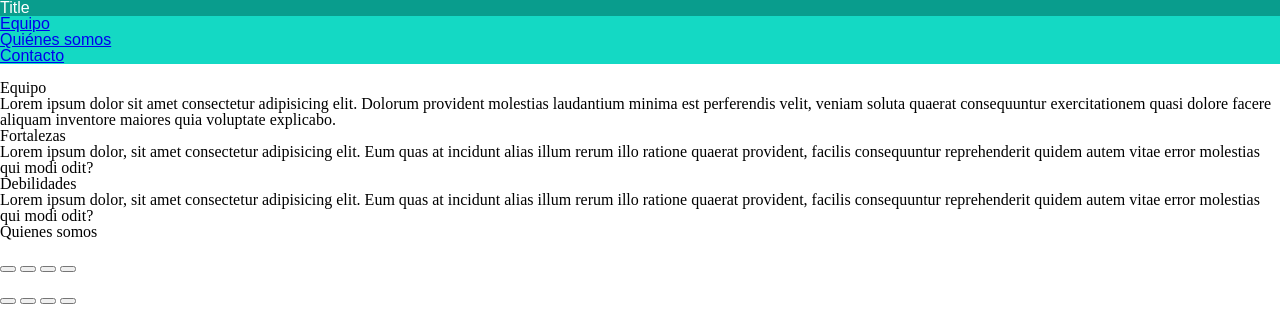
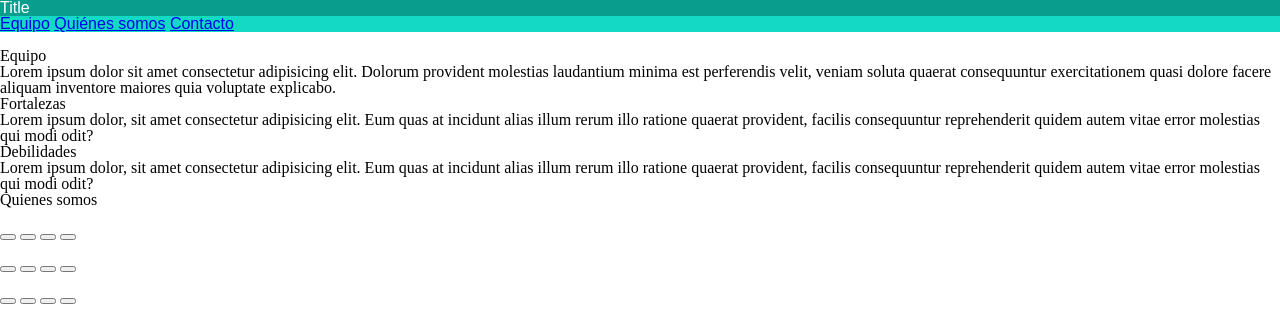
Before and after one commit to Adalab/proyect-promo-r-module-1-team-8, a plain HTML site: page index.html in a window 1280 px wide. Shown: the top 327 px of the page. Drawn offline with Linux system fonts and the light colour scheme.

Commit message:
lista del header

```diff
--- a/index.html
+++ b/index.html
@@ -15,9 +15,9 @@
     <h1 class="title">Title</h1>
          <nav class="nav">
             <ul>
-                <li><a href="./index.html#team">Equipo</a></li>
-                <li><a href="./index.html#quienes-somos">Quiénes somos</a></li>
-                <li><a href="./contact.html#contacto">Contacto</a></li><!--nuevo contact.html-->
+                <li class="li-nav"><a href="./index.html#team">Equipo</a></li>
+                <li class="li-nav"><a href="./index.html#quienes-somos">Quiénes somos</a></li>
+                <li class="li-nav"><a href="./contact.html#contacto">Contacto</a></li><!--nuevo contact.html-->
             </ul>
 </header>
 
--- a/styles/main.css
+++ b/styles/main.css
@@ -24,9 +24,7 @@
     font-size: 16px;
     color: var(--Blanco);
     background-color: var(--Verde-oscuro);
-    height:;
     width: 100vw;
-    position:
 }
 
 .nav{
@@ -34,8 +32,13 @@
     font-size:16px ;
     background-color: var(--Verde-claro);
     width: 100vw;
-    position: ;
+    justify-content: space-between;
+}
+
+.li-nav{
+    display: inline;
 
 
-}
+    }
+
  /*header*/
```
